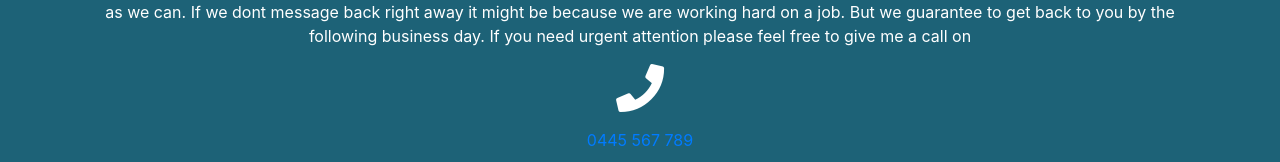
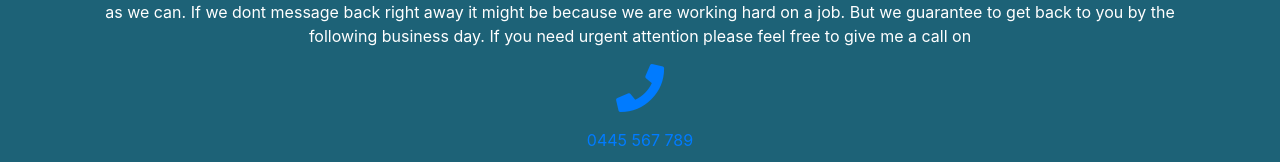
Before and after one commit to BrentGiles/handyman, a website with bundled scripts: page index.html in a window 1280 px wide. Shown: the part 4674-4836 px from the top of the page. Built offline with nearby package versions, Linux system fonts and the light colour scheme; a web font is replaced by a local one.

Commit message:
Add files via upload

```diff
--- a/index.html
+++ b/index.html
@@ -396,7 +396,7 @@
         <h2 class="mb-4">Contact us for a free quote!</h2>
         <p>You can get in touch via our <a href="https://www.facebook.com/matsmagicmowing/?ref=br_rs">facebook business page.</a>Send us a message on <a href="https://www.facebook.com/matsmagicmowing/?ref=br_rs">Facebook</a> to discuss your needs and we will get back to you as soon as we can. If we dont message back right away it might be because we are working hard on a job. But we guarantee to get back to you by the following business day. If you need urgent attention please feel free to give me a call on</p>
         <div class="col-lg-12 ml-auto text-center">
-            <i class="fa fa-phone fa-3x mb-3 sr-contact"></i>
+            <a href="tel:0445567789"><i class="fa fa-phone fa-3x mb-3 sr-contact"></i></a>
              <p><a href="tel:0445567789">0445 567 789</a></p>
           </div>
         <hr>
```
